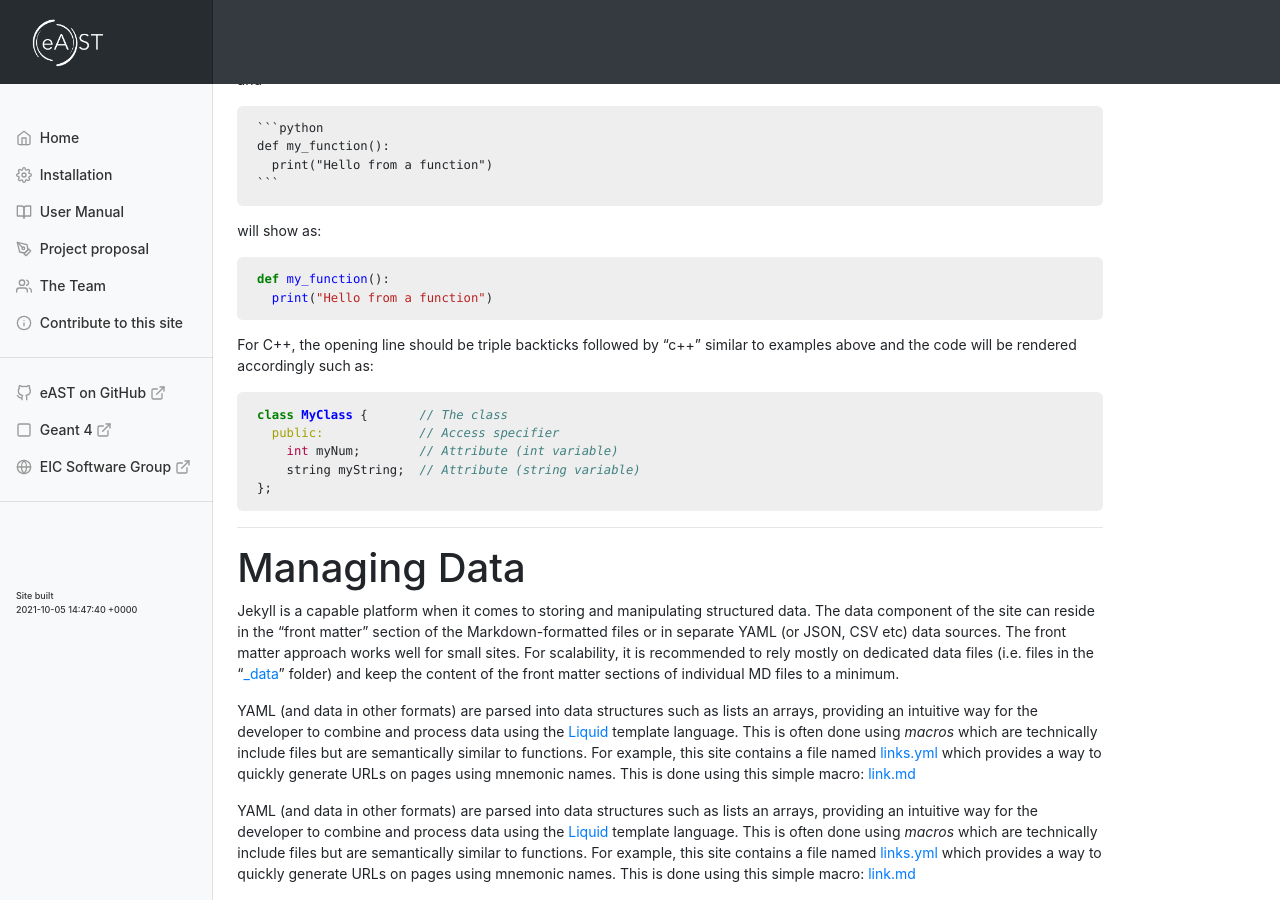
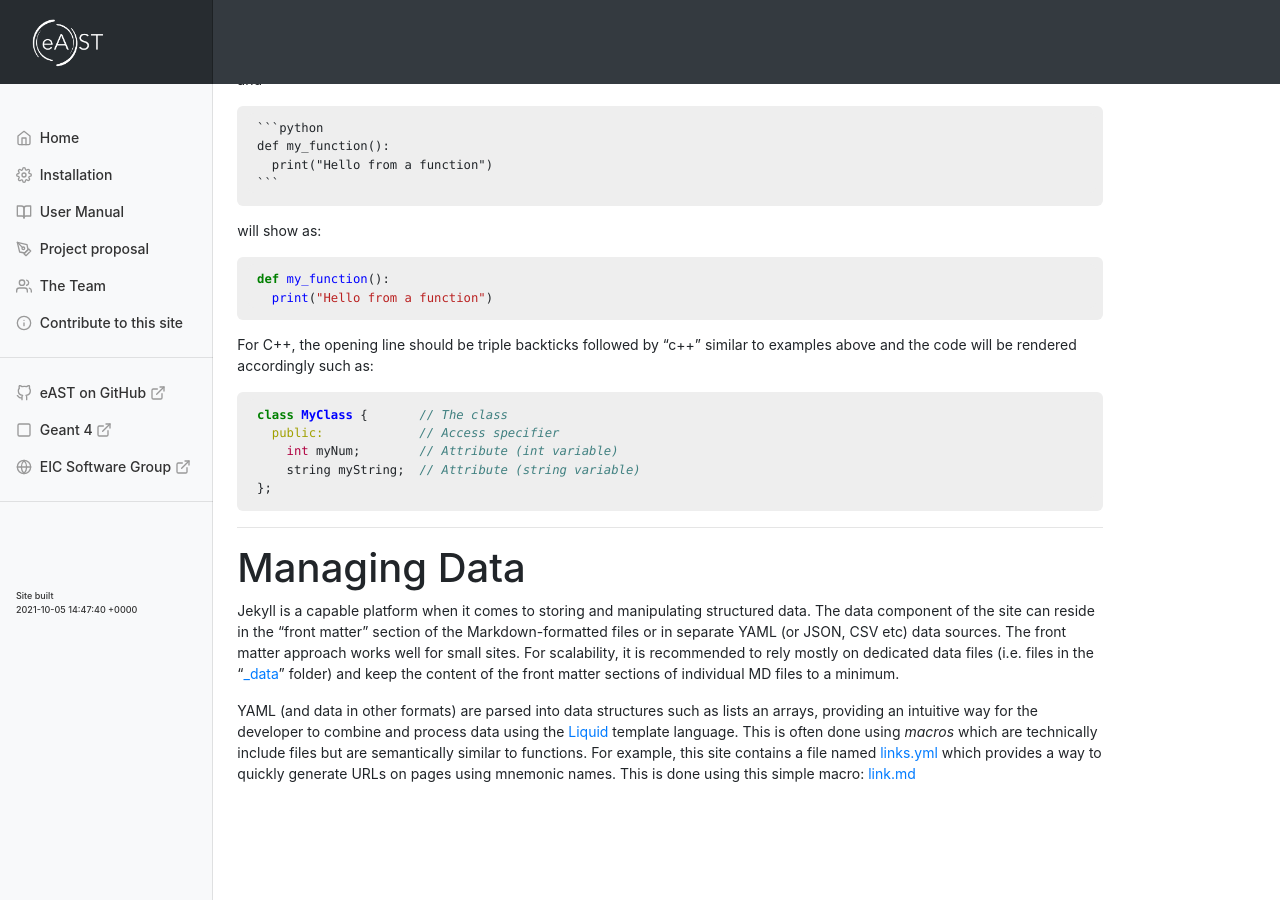
Before and after one commit to eic/east, a Jekyll site: the page built from docs/_content/contribute.md, in a window 1280 px wide and 900 px high, scrolled down 1935 px. Built offline with Jekyll 4.4.1, drawn with Linux system fonts in a browser that asks for light colours; nearby versions of some CDN libraries; after the commit the page ends 2735 px from its top, so only the background shows below that.

Commit message:
Correct same extra paragraph as in the main

```diff
--- a/docs/_content/contribute.md
+++ b/docs/_content/contribute.md
@@ -163,13 +163,3 @@ For example, this site contains a file named
 which provides a way to quickly generate URLs on pages using mnemonic names. This is done
 using this simple macro:
 <a href="https://raw.githubusercontent.com/eic/east/main/docs/_includes/link.md" target="_blank">link.md</a>
-
-YAML (and data in other formats) are parsed into data structures such as lists an arrays,
-providing an intuitive way for the developer to combine and process data using
-the {% include link.md name='liquid' tag='Liquid' %} template language. This is often
-done using *macros* which are technically include files but are semantically similar to functions.
-For example, this site contains a file named
-<a href="https://github.com/eic/east/tree/main/docs/_data/links.yml" target="_blank">links.yml</a>
-which provides a way to quickly generate URLs on pages using mnemonic names. This is done
-using this simple macro:
-<a href="https://raw.githubusercontent.com/eic/east/main/docs/_includes/link.md" target="_blank">link.md</a>
```
